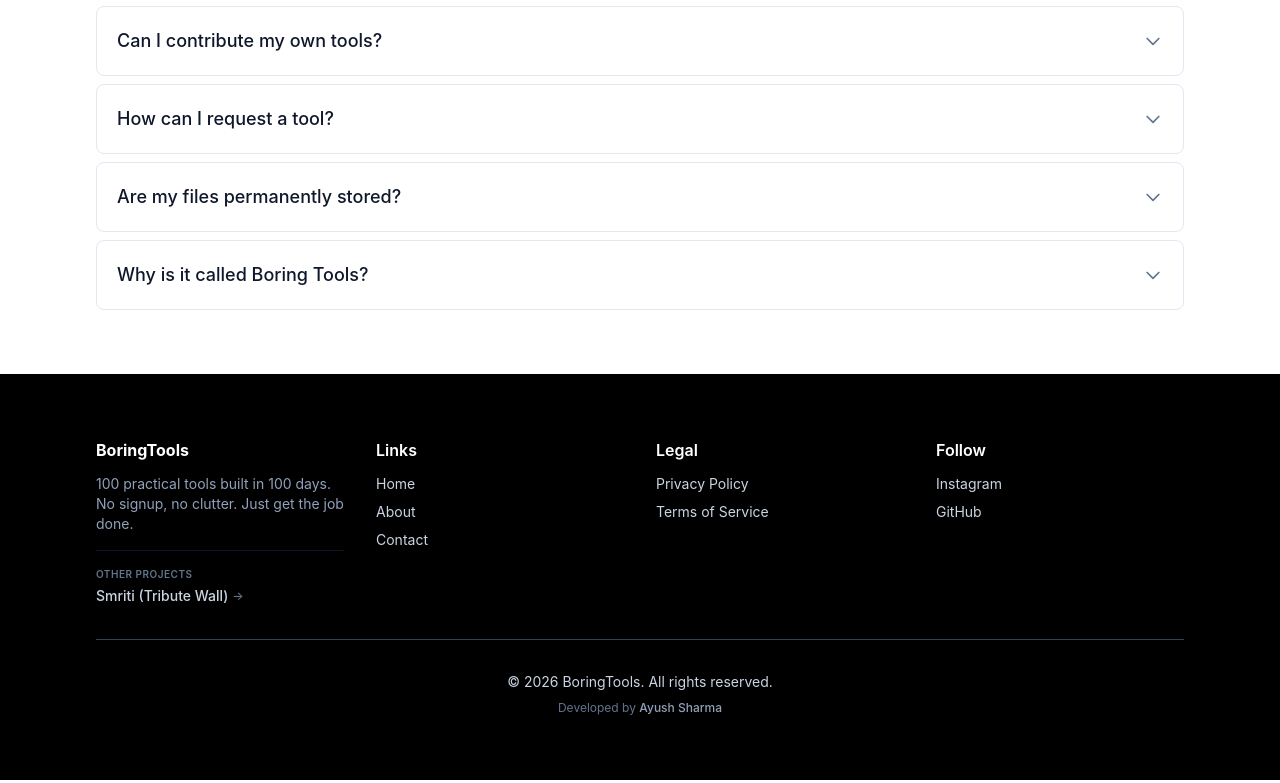
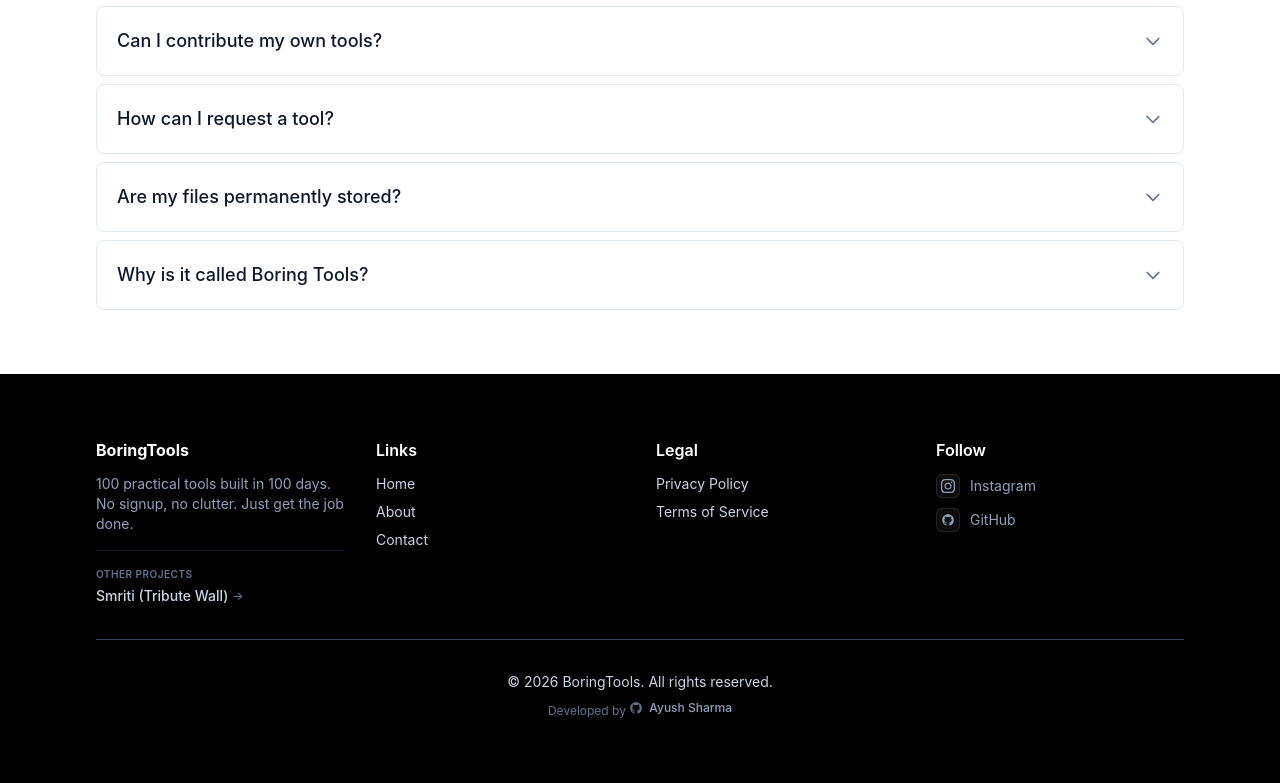
Before and after one commit to ius-sharma/boring-tools, a Next.js app: page / in a window 1280 px wide. Shown: the part 5128-5911 px from the top of the page. Built offline with nearby package versions, Linux system fonts and the light colour scheme; no server answers.

Commit message:
Updated icons with more new ones

```diff
--- a/app/about/AboutClient.jsx
+++ b/app/about/AboutClient.jsx
@@ -2,6 +2,7 @@
 
 import React, { useState, useRef } from "react";
 import Link from "next/link";
+import { GitHubIcon } from "../components/KoboyoIcons";
 
 // 5 Milestone Data points for the interactive scrubber
 const MILESTONES = [
@@ -140,9 +141,10 @@
                 href="https://github.com/ius-sharma/boring-tools"
                 target="_blank"
                 rel="noopener noreferrer"
-                className="px-6 py-3 bg-white hover:bg-slate-50 text-slate-800 text-sm font-semibold rounded-full border border-slate-300 transition shadow-xs"
+                className="px-6 py-3 bg-white hover:bg-slate-50 text-slate-800 text-sm font-semibold rounded-full border border-slate-300 transition shadow-xs inline-flex items-center gap-2"
               >
-                View on GitHub
+                <GitHubIcon className="w-4 h-4 text-slate-800" />
+                <span>View on GitHub</span>
               </a>
             </div>
           </div>
@@ -399,9 +401,10 @@
               href="https://github.com/ius-sharma/boring-tools"
               target="_blank"
               rel="noopener noreferrer"
-              className="px-5 py-2.5 bg-slate-900 hover:bg-slate-800 text-white text-xs font-semibold rounded-full transition shadow-xs"
+              className="px-5 py-2.5 bg-slate-900 hover:bg-slate-800 text-white text-xs font-semibold rounded-full transition shadow-xs inline-flex items-center gap-2"
             >
-              Star on GitHub
+              <GitHubIcon className="w-3.5 h-3.5 text-white" />
+              <span>Star on GitHub</span>
             </a>
             <Link
               href="/contact"
--- a/app/components/KoboyoIcons.tsx
+++ b/app/components/KoboyoIcons.tsx
@@ -199,3 +199,35 @@
       return <KoboyoSparkles className={className} />;
   }
 }
+
+export function InstagramIcon({ className = "w-4 h-4" }: IconProps) {
+  return (
+    <svg
+      xmlns="http://www.w3.org/2000/svg"
+      fill="currentColor"
+      viewBox="0 0 24 24"
+      aria-hidden="true"
+      className={className}
+    >
+      <path d="M12 2.163c3.204 0 3.584.012 4.85.07 3.252.148 4.771 1.691 4.919 4.919.058 1.265.069 1.645.069 4.849 0 3.205-.012 3.584-.069 4.849-.149 3.225-1.664 4.771-4.919 4.919-1.266.058-1.644.07-4.85.07-3.204 0-3.584-.012-4.849-.07-3.26-.149-4.771-1.699-4.919-4.92-.058-1.265-.07-1.644-.07-4.849 0-3.204.013-3.583.07-4.849.149-3.227 1.664-4.771 4.919-4.919 1.266-.057 1.645-.069 4.849-.069zm0-2.163c-3.259 0-3.667.014-4.947.072-4.358.2-6.78 2.618-6.98 6.98-.059 1.281-.073 1.689-.073 4.948 0 3.259.014 3.668.072 4.948.2 4.358 2.618 6.78 6.98 6.98 1.281.058 1.689.072 4.948.072 3.259 0 3.668-.014 4.948-.072 4.354-.2 6.782-2.618 6.979-6.98.059-1.28.073-1.689.073-4.948 0-3.259-.014-3.667-.072-4.947-.196-4.354-2.617-6.78-6.979-6.98-1.281-.059-1.69-.073-4.949-.073zm0 5.838c-3.403 0-6.162 2.759-6.162 6.162s2.759 6.163 6.162 6.163 6.162-2.759 6.162-6.163c0-3.403-2.759-6.162-6.162-6.162zm0 10.162c-2.209 0-4-1.79-4-4 0-2.209 1.791-4 4-4s4 1.791 4 4c0 2.21-1.791 4-4 4zm6.406-11.845c-.796 0-1.441.645-1.441 1.44s.645 1.44 1.441 1.44c.795 0 1.439-.645 1.439-1.44s-.644-1.44-1.439-1.44z" />
+    </svg>
+  );
+}
+
+export function GitHubIcon({ className = "w-4 h-4" }: IconProps) {
+  return (
+    <svg
+      xmlns="http://www.w3.org/2000/svg"
+      fill="currentColor"
+      viewBox="0 0 24 24"
+      aria-hidden="true"
+      className={className}
+    >
+      <path
+        fillRule="evenodd"
+        clipRule="evenodd"
+        d="M12 2C6.477 2 2 6.484 2 12.017c0 4.425 2.865 8.18 6.839 9.504.5.092.682-.217.682-.483 0-.237-.008-.868-.013-1.703-2.782.605-3.369-1.343-3.369-1.343-.454-1.158-1.11-1.466-1.11-1.466-.908-.62.069-.608.069-.608 1.003.07 1.53 1.032 1.53 1.032.892 1.53 2.341 1.088 2.91.832.092-.647.35-1.088.636-1.338-2.22-.253-4.555-1.113-4.555-4.951 0-1.093.39-1.988 1.029-2.688-.103-.253-.446-1.272.098-2.65 0 0 .84-.27 2.75 1.026A9.564 9.564 0 0112 6.844c.85.004 1.705.115 2.504.337 1.909-1.296 2.747-1.027 2.747-1.027.546 1.379.202 2.398.1 2.651.64.7 1.028 1.595 1.028 2.688 0 3.848-2.339 4.695-4.566 4.943.359.309.678.92.678 1.855 0 1.338-.012 2.419-.012 2.747 0 .268.18.58.688.482A10.019 10.019 0 0022 12.017C22 6.484 17.522 2 12 2z"
+      />
+    </svg>
+  );
+}
--- a/app/components/ToolContentFooter.jsx
+++ b/app/components/ToolContentFooter.jsx
@@ -7,6 +7,7 @@
 import StructuredData from "./StructuredData";
 import { getFaqSchema } from "@/lib/seo";
 import PrivacyTrustBadge from "./PrivacyTrustBadge";
+import { InstagramIcon, GitHubIcon } from "./KoboyoIcons";
 
 export default function ToolContentFooter() {
   const pathname = usePathname();
@@ -393,15 +394,18 @@
             </div>
             <div>
               <h4 className="font-semibold text-white mb-3">Follow Us</h4>
-              <ul className="space-y-2 text-sm">
+              <ul className="space-y-2.5 text-sm">
                 <li>
                   <a
                     href="https://www.instagram.com/ius.sharma"
                     target="_blank"
                     rel="noopener noreferrer"
-                    className="hover:text-amber-300 transition"
+                    className="inline-flex items-center gap-2.5 text-slate-400 hover:text-pink-400 transition group"
                   >
-                    Instagram
+                    <span className="w-6 h-6 rounded-md bg-white/5 border border-white/10 flex items-center justify-center group-hover:border-pink-500/40 group-hover:bg-pink-500/10 transition">
+                      <InstagramIcon className="w-3.5 h-3.5 text-slate-400 group-hover:text-pink-400 transition" />
+                    </span>
+                    <span>Instagram</span>
                   </a>
                 </li>
                 <li>
@@ -409,9 +413,12 @@
                     href="https://github.com/ius-sharma"
                     target="_blank"
                     rel="noopener noreferrer"
-                    className="hover:text-amber-300 transition"
+                    className="inline-flex items-center gap-2.5 text-slate-400 hover:text-white transition group"
                   >
-                    GitHub
+                    <span className="w-6 h-6 rounded-md bg-white/5 border border-white/10 flex items-center justify-center group-hover:border-white/30 group-hover:bg-white/10 transition">
+                      <GitHubIcon className="w-3.5 h-3.5 text-slate-400 group-hover:text-white transition" />
+                    </span>
+                    <span>GitHub</span>
                   </a>
                 </li>
               </ul>
@@ -425,8 +432,9 @@
                 href="https://github.com/ius-sharma"
                 target="_blank"
                 rel="noopener noreferrer"
-                className="hover:text-amber-300 transition text-slate-400 font-medium"
+                className="hover:text-amber-300 transition text-slate-400 font-medium inline-flex items-center gap-1.5"
               >
+                <GitHubIcon className="w-3.5 h-3.5 inline text-slate-500 hover:text-amber-300" />
                 Ayush Sharma
               </a>
             </p>
--- a/app/contact/ContactClient.jsx
+++ b/app/contact/ContactClient.jsx
@@ -2,6 +2,7 @@
 
 import React, { useState, useEffect, useRef } from "react";
 import Link from "next/link";
+import { GitHubIcon } from "../components/KoboyoIcons";
 
 const QUESTIONS_TO_CYCLE = [
   "How do I upgrade to Boring Tools Pro?",
@@ -187,7 +188,10 @@
                 rel="noopener noreferrer"
                 className="w-full sm:w-auto inline-flex items-center justify-between gap-3 px-5 py-2.5 rounded-full border border-slate-300 hover:border-slate-900 text-slate-800 hover:text-slate-900 text-xs sm:text-sm font-medium transition"
               >
-                <span>Visit GitHub Repo</span>
+                <span className="inline-flex items-center gap-2">
+                  <GitHubIcon className="w-4 h-4 text-slate-800" />
+                  <span>Visit GitHub Repo</span>
+                </span>
                 <span className="text-slate-400 font-mono text-sm">→</span>
               </a>
             </div>
--- a/app/page.jsx
+++ b/app/page.jsx
@@ -14,6 +14,8 @@
   KoboyoGlobe,
   KoboyoShield,
   CategoryIcon,
+  InstagramIcon,
+  GitHubIcon,
 } from "./components/KoboyoIcons";
 
 import { tools, liveToolIds, featuredToolIds, availableTools } from "./tools-data";
@@ -997,15 +999,31 @@
             </div>
             <div>
               <h4 className="font-semibold text-white mb-3">Follow</h4>
-              <ul className="space-y-2 text-sm">
+              <ul className="space-y-2.5 text-sm">
                 <li>
-                  <a href="https://www.instagram.com/ius.sharma" target="_blank" rel="noopener noreferrer" className="hover:text-amber-300 transition">
-                    Instagram
+                  <a
+                    href="https://www.instagram.com/ius.sharma"
+                    target="_blank"
+                    rel="noopener noreferrer"
+                    className="inline-flex items-center gap-2.5 text-slate-400 hover:text-pink-400 transition group"
+                  >
+                    <span className="w-6 h-6 rounded-md bg-white/5 border border-white/10 flex items-center justify-center group-hover:border-pink-500/40 group-hover:bg-pink-500/10 transition">
+                      <InstagramIcon className="w-3.5 h-3.5 text-slate-400 group-hover:text-pink-400 transition" />
+                    </span>
+                    <span>Instagram</span>
                   </a>
                 </li>
                 <li>
-                  <a href="https://github.com/ius-sharma" target="_blank" rel="noopener noreferrer" className="hover:text-amber-300 transition">
-                    GitHub
+                  <a
+                    href="https://github.com/ius-sharma"
+                    target="_blank"
+                    rel="noopener noreferrer"
+                    className="inline-flex items-center gap-2.5 text-slate-400 hover:text-white transition group"
+                  >
+                    <span className="w-6 h-6 rounded-md bg-white/5 border border-white/10 flex items-center justify-center group-hover:border-white/30 group-hover:bg-white/10 transition">
+                      <GitHubIcon className="w-3.5 h-3.5 text-slate-400 group-hover:text-white transition" />
+                    </span>
+                    <span>GitHub</span>
                   </a>
                 </li>
               </ul>
@@ -1013,7 +1031,18 @@
           </div>
           <div className="border-t border-slate-700 pt-8 text-center text-sm">
             <p>© 2026 BoringTools. All rights reserved.</p>
-            <p className="text-xs text-slate-500 mt-2">Developed by <a href="https://github.com/ius-sharma" target="_blank" rel="noopener noreferrer" className="hover:text-amber-300 transition text-slate-400 font-medium">Ayush Sharma</a></p>
+            <p className="text-xs text-slate-500 mt-2">
+              Developed by{" "}
+              <a
+                href="https://github.com/ius-sharma"
+                target="_blank"
+                rel="noopener noreferrer"
+                className="hover:text-amber-300 transition text-slate-400 font-medium inline-flex items-center gap-1.5"
+              >
+                <GitHubIcon className="w-3.5 h-3.5 inline text-slate-500 hover:text-amber-300" />
+                Ayush Sharma
+              </a>
+            </p>
           </div>
         </div>
       </footer>
```
